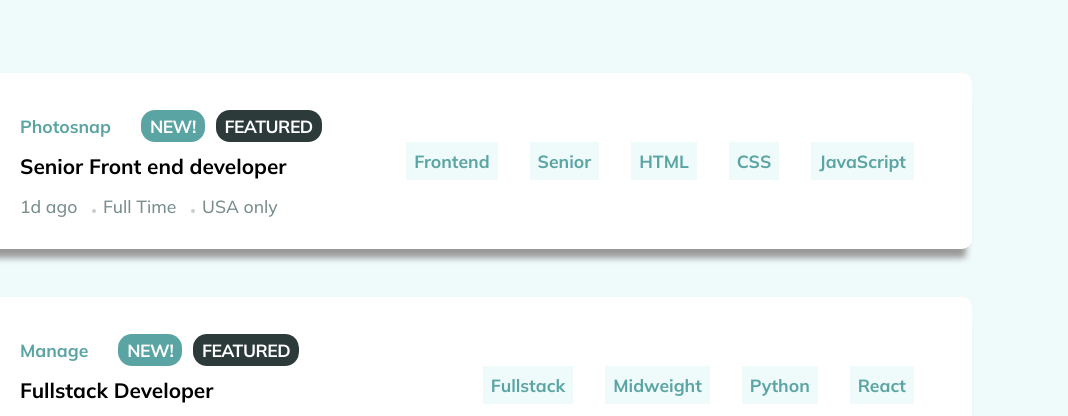
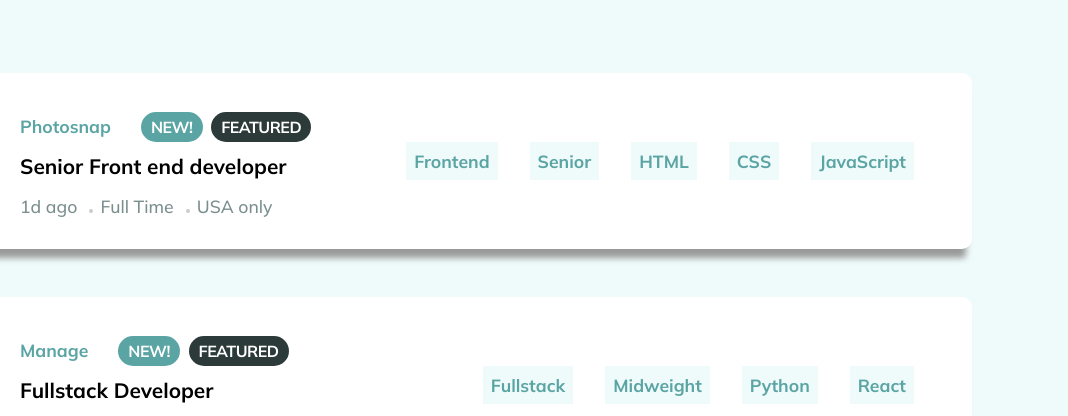
Before and after one commit to elghanbibadr/job-filtering, a plain HTML site: page index.html in a window 1280 px wide. Shown: the part 251-667 px from the top of the page, 212-1280 px from the left. Drawn offline with nearby package versions, Linux system fonts and the light colour scheme; files that its build step writes are made by us from their sources.

Commit message:
fixing the popUp btns breaking

```diff
--- a/app/scss/style.scss
+++ b/app/scss/style.scss
@@ -95,6 +95,7 @@ body{
         padding:  2rem;
     }
     &__info{
+        // margin-right: 7rem;
       @include tablette{
         display: flex;
         padding-top: 10px;
@@ -141,15 +142,20 @@ body{
 
    &__featuredLogo{
     background-color: $heading;
-    margin-left: 6px;
+    margin-left: 4px;
    }
 
    &__newlogo,&__featuredLogo{
     color: white;
-    padding: 5px 9px;
+    padding: 5px 10px;
     font-weight: bold;
-    border-radius: 14px;
-    letter-spacing: -0.5px;
+    border-radius: 16px;
+    letter-spacing: 0.1px;
+    font-size: 0.7rem;
+    @include desktop{
+        font-size: 1rem;
+        letter-spacing: -0.5px;
+    }
    }
 
    &__title{
@@ -177,8 +183,6 @@ body{
     li{
         color: $text-color;
         margin-right: 14px;
-        // font-weight: bold !important;
-
         &:nth-child(2)::before,&:nth-child(3)::before{
             content: '';
             height: 4px;
```
